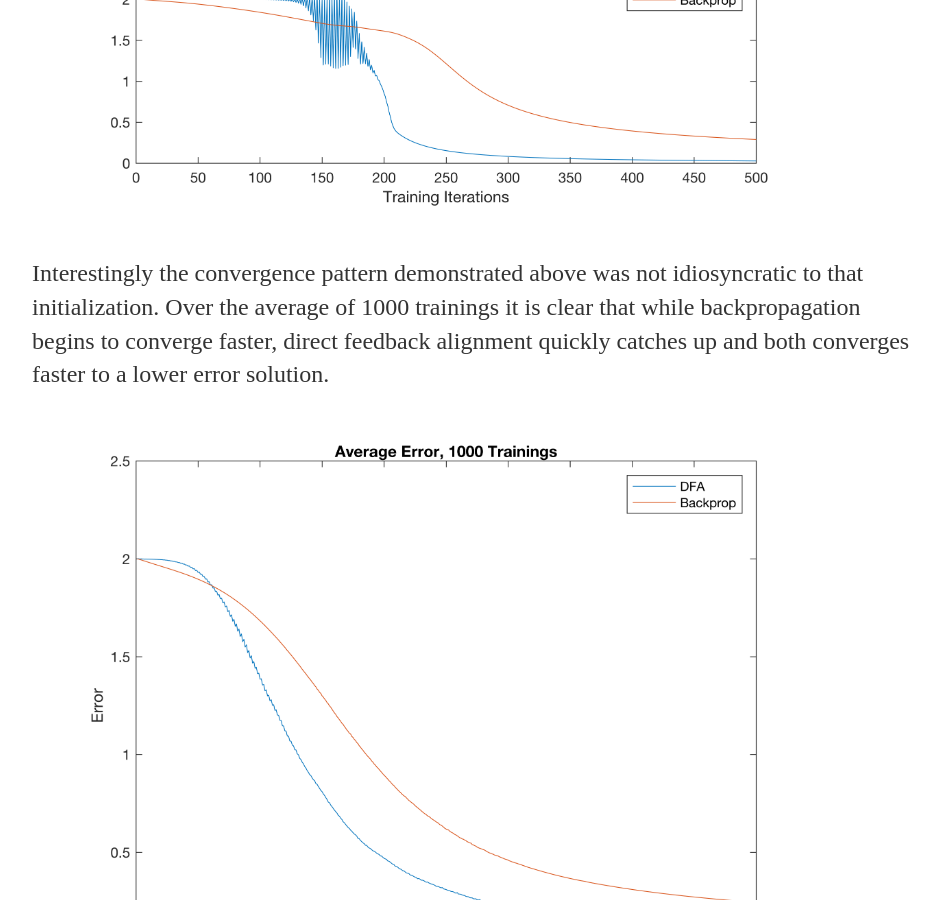
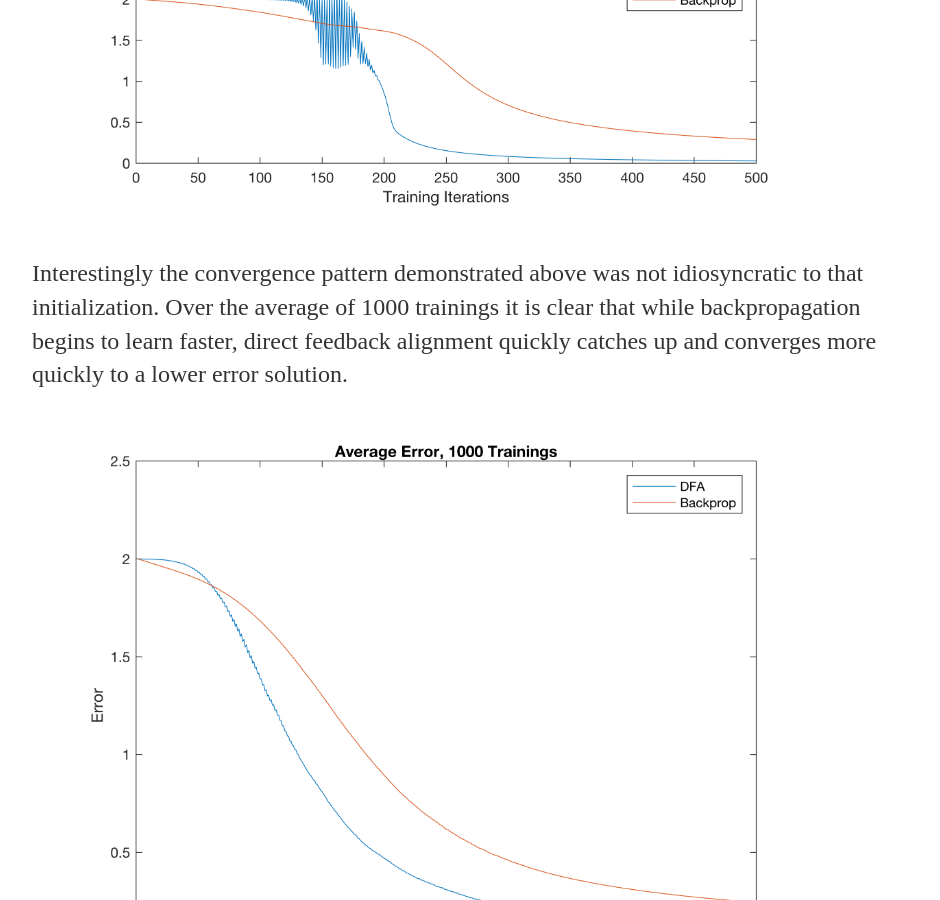
Before and after one commit to dbehrlich/dbehrlich.github.io, a Jekyll site: the page built from _posts/2016-10-15-daniel-ehrlich-direct-feedback-alignment.md, in a window 1280 px wide and 900 px high, scrolled down 1252 px. Shown: the whole window, without its empty margins (160-1100 px from the left). Built offline with Jekyll 4.4.1, drawn with Linux system fonts in a browser that asks for light colours.

Commit message:
edit text

```diff
--- a/_posts/2016-10-15-daniel-ehrlich-direct-feedback-alignment.md
+++ b/_posts/2016-10-15-daniel-ehrlich-direct-feedback-alignment.md
@@ -16,7 +16,7 @@ date: 2016-10-15
 
 <img src="/figures/DirectFeedbackAlignement_xor.png" alt="samples" style="width: 800px;"/>
 
-<p>Interestingly the convergence pattern demonstrated above was not idiosyncratic to that initialization. Over the average of 1000 trainings it is clear that while backpropagation begins to converge faster, direct feedback alignment quickly catches up and both converges faster to a lower error solution.</p>
+<p>Interestingly the convergence pattern demonstrated above was not idiosyncratic to that initialization. Over the average of 1000 trainings it is clear that while backpropagation begins to learn faster, direct feedback alignment quickly catches up and converges more quickly to a lower error solution.</p>
 
 <img src="/figures/DirectFeedbackAlignement_xor_1000.png" alt="samples" style="width: 800px;"/>
 
```
